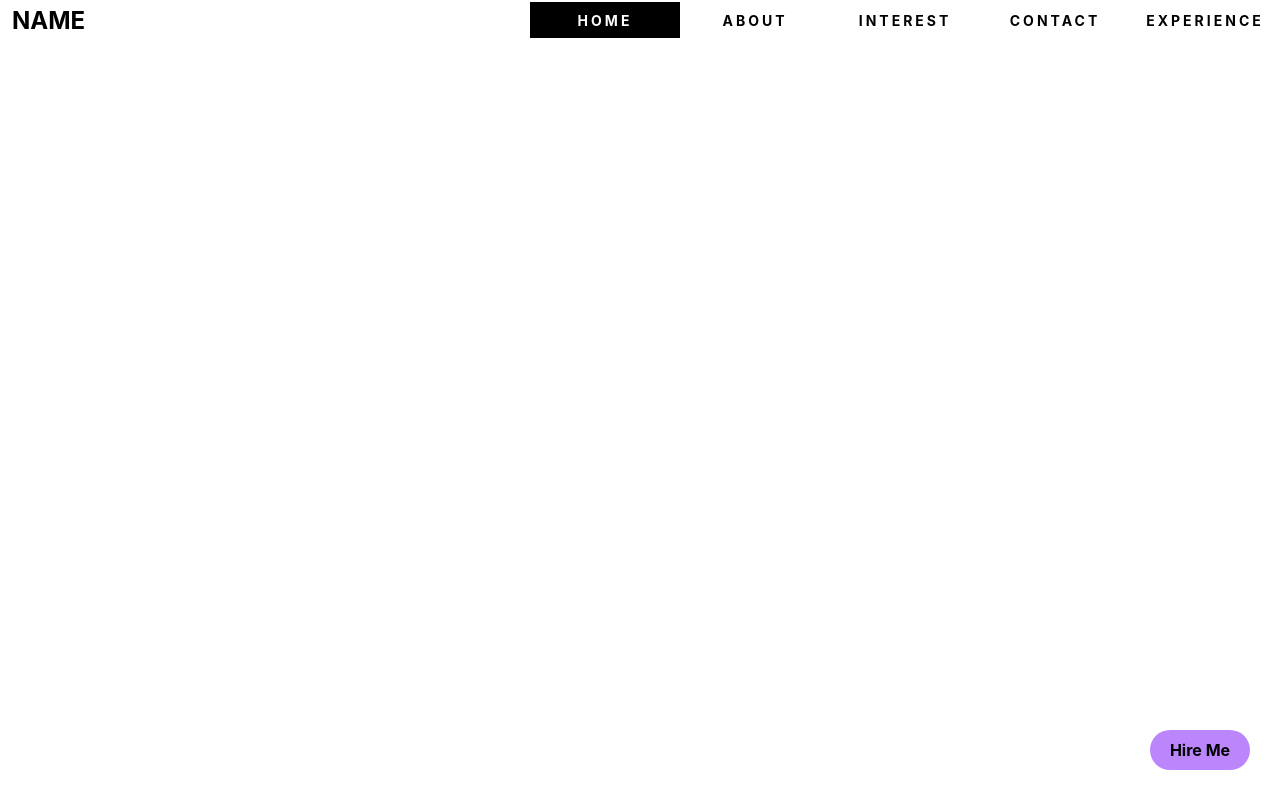
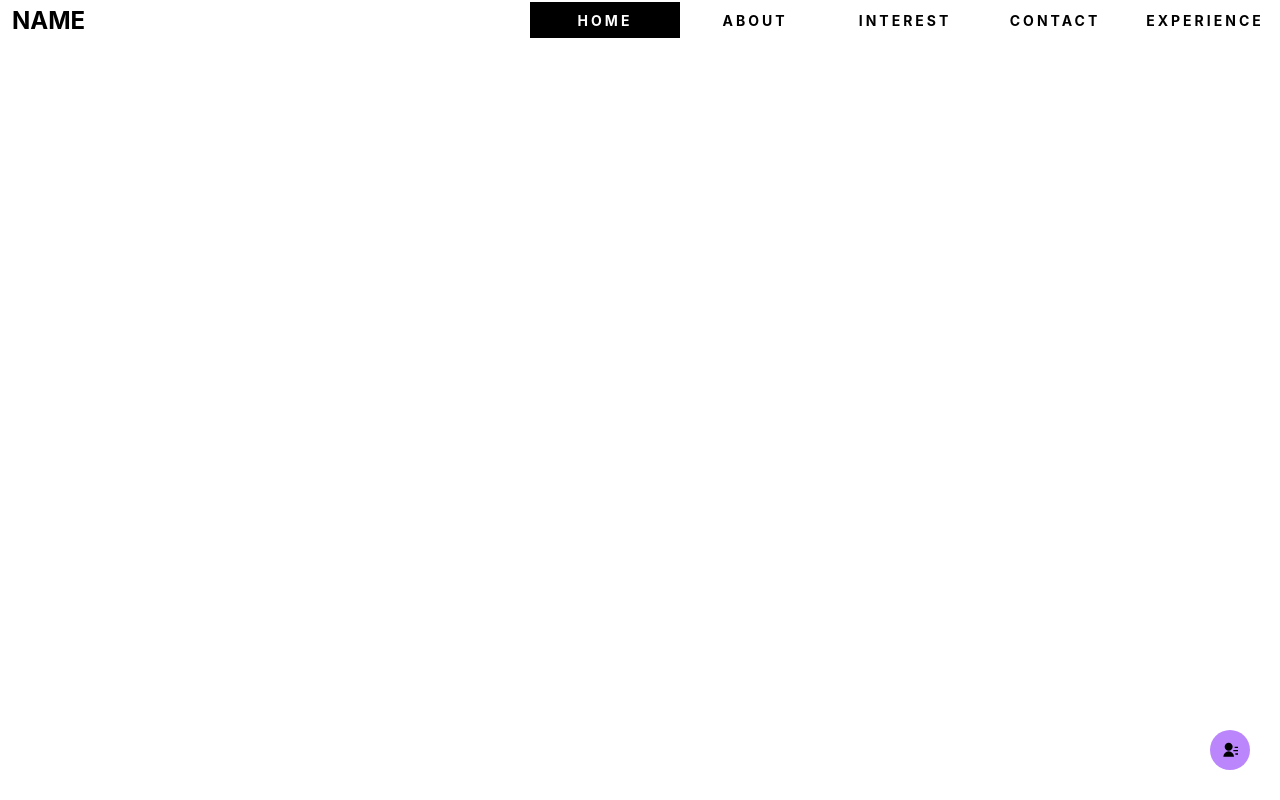
Before and after one commit to Kuro-the-coder/portfolio, a React (Create React App) app: page / in a window 1280 px wide. Built offline with nearby package versions, Linux system fonts and the light colour scheme.

Commit message:
fix: hire me button

```diff
--- a/package.json
+++ b/package.json
@@ -8,6 +8,7 @@
     "@testing-library/user-event": "^13.5.0",
     "react": "^18.2.0",
     "react-dom": "^18.2.0",
+    "react-icons": "^4.8.0",
     "react-redux": "^8.0.5",
     "react-router-dom": "^6.10.0",
     "react-scripts": "5.0.1",
--- a/src/App.css
+++ b/src/App.css
@@ -57,7 +57,7 @@ p {
 
 .hire-me {
     position: absolute;
-    width: 100px;
+    width: 40px;
     height: 40px;
     bottom: 30px;
     right: 30px;
@@ -76,5 +76,24 @@ p {
 
 .hire-me:hover {
     background-color: var(--secondary-color);
-    color: var(--body-background-color)
+    color: var(--body-background-color);
+    width: 100px;
 }
+
+.hire-me p {
+    position: absolute;
+    opacity: 0;
+}
+
+.hire-me:hover p {
+    opacity: 1;
+}
+
+.hire-me svg {
+    position: absolute;
+    opacity: 1;
+}
+
+.hire-me:hover svg {
+    opacity: 0;
+}
--- a/src/App.js
+++ b/src/App.js
@@ -6,6 +6,8 @@ import link from "./store";
 
 // react-router-dom
 import { BrowserRouter, Routes, Route } from "react-router-dom";
+
+// components
 import HireMe from "./templates/hireMe";
 
 function App() {
--- a/src/templates/hireMe.js
+++ b/src/templates/hireMe.js
@@ -1,9 +1,18 @@
 import React from "react";
+import { RiContactsFill } from "react-icons/ri";
 
 export default function HireMe() {
+  // React.useEffect(() => {
+  //   let bubble = document.getElementById("hire-me");
+  //   console.log(bubble.children);
+  //   bubble.addEventListener("mouseenter", () => {
+  //     bubble.children[0].style.opacity = 1;
+  //   });
+  // }, []);
   return (
     <div className="hire-me" id="hire-me">
       <p>Hire Me</p>
+      <RiContactsFill />
     </div>
   );
 }
```
Also changed, not shown: 1 other file (tests, documents, lock files or other folders).
